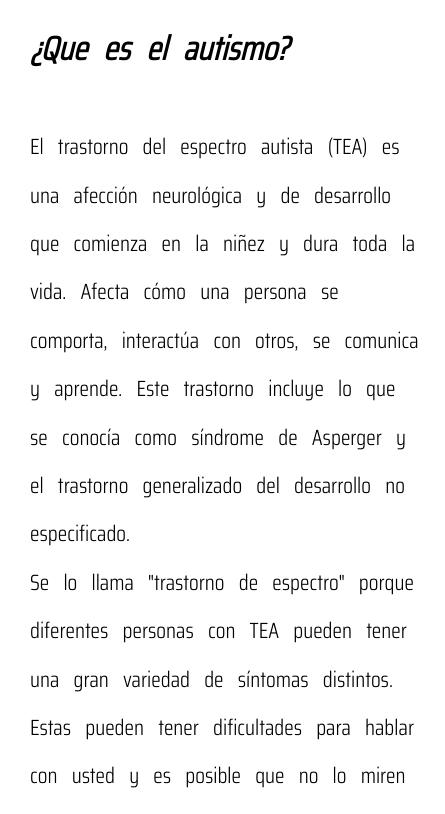
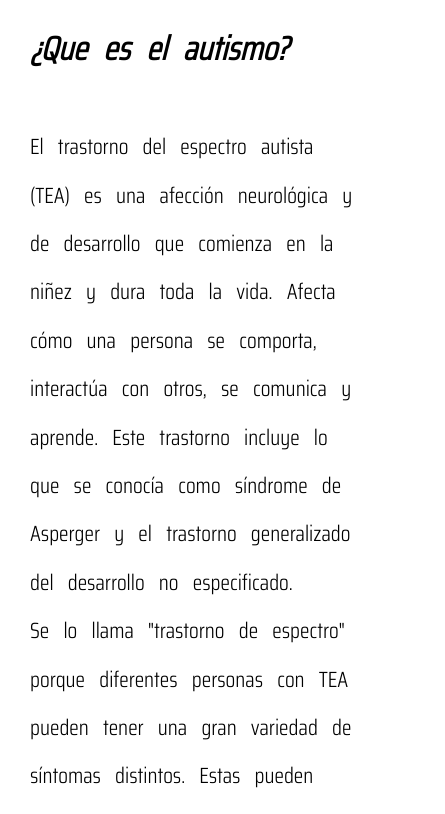
Before and after one commit to Paula2409/El-Autismo-y-Yo, a plain HTML site: page index.html in a window 390 px wide. Shown: the part 127-941 px from the top of the page, 445 px wide, since content can reach past the window. Drawn offline with Linux system fonts and the light colour scheme.

Commit message:
Se cambio el ancho del main

```diff
--- a/css/main.css
+++ b/css/main.css
@@ -442,7 +442,6 @@ footer{
 }
 
 @media screen and (max-width: 425px){
-    body,.main_index,aside,.animation{width:425px;}
     .main_index {display: grid; height: auto; grid-template: auto auto auto auto / auto; gap: 20px;
         grid-template-areas: "article_1"
 	        				"aside_1"
```
